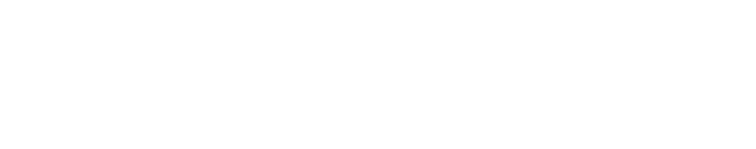
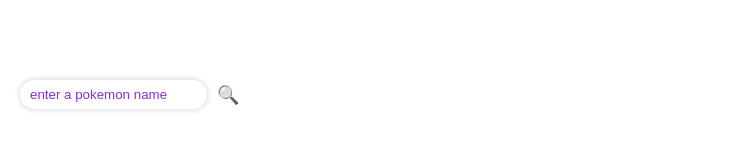
Before and after one commit to thibautguibert/dojo-react-create-pokedex, a React (Create React App) app: page /search in a window 1280 px wide. Shown: the part 627-776 px from the top of the page, without its empty margins (0-756 px from the left). Built offline with nearby package versions, Linux system fonts and the light colour scheme.

Commit message:
created SearchPoke component and css. updated readme

```diff
--- a/src/App.js
+++ b/src/App.js
@@ -1,6 +1,7 @@
 import './App.css';
 import Pokedex from './components/Pokedex';
 import RandomPoke from './components/RandomPoke';
+import SearchPoke from './components/SearchPoke';
 
 
 function App() {
@@ -9,6 +10,7 @@ function App() {
       <p>Let start the dojo!</p>
       <Pokedex />
       <RandomPoke />
+      <SearchPoke />
     </div>
   );
 }
--- /dev/null
+++ b/src/components/SearchPoke.jsx
@@ -0,0 +1,41 @@
+import React from 'react';
+import './searchPoke.css';
+
+class SearchPoke extends React.Component {
+    constructor() {
+        super();
+        this.state = {
+            inputValue: "",
+            errorMessage: "",
+        }
+    }
+
+    handleChange = (event) => {
+        this.setState({ inputValue: event.target.value, errorMessage: "" });
+    }
+
+    // getPokeFromSearch = () => {
+    //     const {inputValue} = this.state;
+
+    //     }
+
+    render() {
+        return (
+            <div className="search-container">
+                <input
+                    className="search-bar"
+                    type="text"
+                    placeholder="enter a pokemon name"
+                    value={this.state.inputValue}
+                    onChange={this.handleChange}
+                />
+                <button
+                    type="button"
+                    className="search-btn"
+                >🔍 </button>
+            </div>
+        )
+    }
+}
+
+export default SearchPoke;
--- /dev/null
+++ b/src/components/searchPoke.css
@@ -0,0 +1,30 @@
+.search-container {
+    display: flex;
+    align-items: center;
+}
+
+.search-container .search-bar {
+    border-radius: 30px;
+    border: none;
+    box-shadow: 0px 0px 6px rgba(0,0,0, 0.2);
+    padding: 7px 0px 7px 10px;
+    margin: 10px;
+    background-color: #fff;
+    color: blueviolet;
+}
+
+.search-container ::placeholder{
+    color: blueviolet;
+}
+
+.search-container .search-btn {
+    font-size: 18px;
+    border: none;
+    background-color: #fff;
+    filter: grayscale(100%);
+    cursor: pointer;
+}
+
+.search-container .search-btn:hover {
+    filter: grayscale(0%);
+}
```
Also changed, not shown: 1 other file (tests, documents, lock files or other folders).
